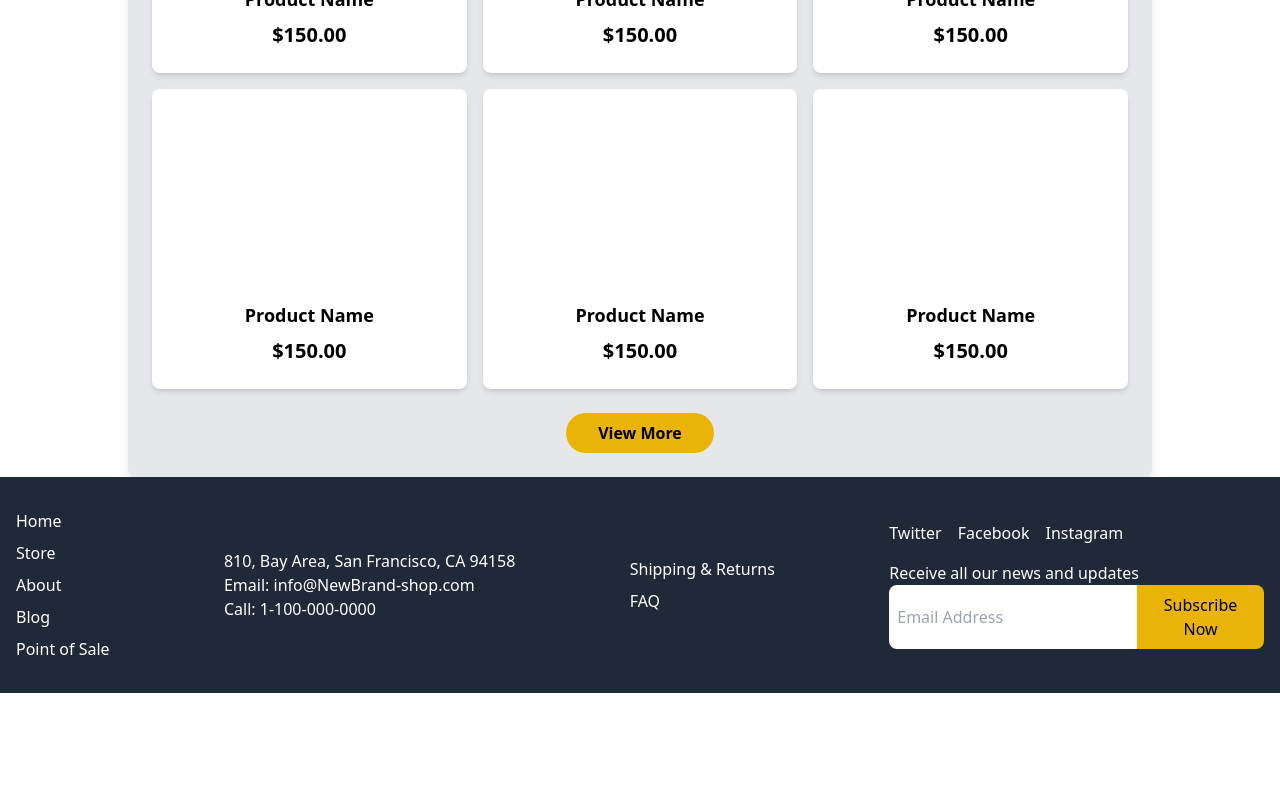
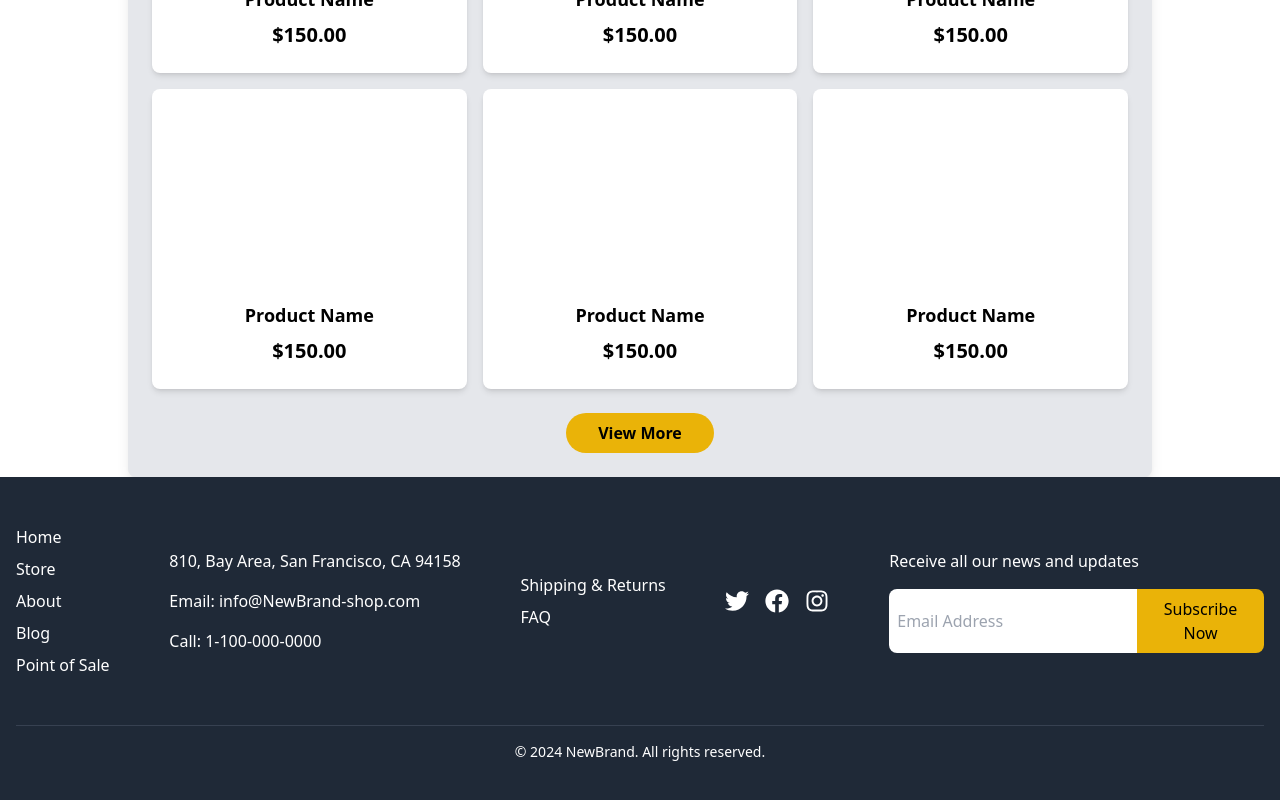
Before and after one commit to jorgesantos001/teste_desenvolvedor, a React (Create React App) app: page / in a window 1280 px wide. Shown: the part 2115-2915 px from the top of the page. Before the commit the page ends 2808 px from the top, so only its background shows below. Built offline with nearby package versions, Linux system fonts and the light colour scheme.

Commit message:
Update Footer, including 'NewBrand. All rights reserved.'

```diff
--- a/src/components/Footer.js
+++ b/src/components/Footer.js
@@ -1,11 +1,12 @@
 import React from 'react';
+import { FaTwitter, FaFacebook, FaInstagram } from 'react-icons/fa';
 
 const Footer = () => {
   return (
-    <footer className="bg-gray-800 text-white py-8">
+    <footer className="bg-gray-800 text-white py-12">
       <div className="container mx-auto px-4">
-        <div className="flex flex-col md:flex-row justify-between items-start md:items-center">
-          <div className="flex flex-col mb-6 md:mb-0">
+        <div className="flex flex-col md:flex-row justify-between items-start md:items-center mb-12">
+          <div className="flex flex-col space-y-4 mb-8 md:mb-0">
             <ul className="space-y-2">
               <li><a href="/" className="hover:underline">Home</a></li>
               <li><a href="/store" className="hover:underline">Store</a></li>
@@ -14,38 +15,48 @@ const Footer = () => {
               <li><a href="/pos" className="hover:underline">Point of Sale</a></li>
             </ul>
           </div>
-          <div className="flex flex-col mb-6 md:mb-0">
+
+          <div className="flex flex-col space-y-4 mb-8 md:mb-0">
             <p>810, Bay Area, San Francisco, CA 94158</p>
             <p>Email: <a href="mailto:info@NewBrand-shop.com" className="hover:underline">info@NewBrand-shop.com</a></p>
             <p>Call: <a href="tel:1-100-000-0000" className="hover:underline">1-100-000-0000</a></p>
           </div>
-          <div className="flex flex-col mb-6 md:mb-0">
+
+          <div className="flex flex-col space-y-4 mb-8 md:mb-0">
             <ul className="space-y-2">
               <li><a href="/shipping-returns" className="hover:underline">Shipping & Returns</a></li>
               <li><a href="/faq" className="hover:underline">FAQ</a></li>
             </ul>
           </div>
-          <div className="flex flex-col mb-6 md:mb-0">
-            <div className="flex space-x-4 mb-4">
-              <a href="https://twitter.com" className="hover:underline">Twitter</a>
-              <a href="https://facebook.com" className="hover:underline">Facebook</a>
-              <a href="https://instagram.com" className="hover:underline">Instagram</a>
+
+          <div className="flex flex-col space-y-4 mb-8 md:mb-0">
+            <div className="flex space-x-4">
+              <a href="https://twitter.com" className="hover:text-gray-400"><FaTwitter className="text-2xl" /></a>
+              <a href="https://facebook.com" className="hover:text-gray-400"><FaFacebook className="text-2xl" /></a>
+              <a href="https://instagram.com" className="hover:text-gray-400"><FaInstagram className="text-2xl" /></a>
             </div>
+          </div>
+
+          <div className="flex flex-col space-y-4 mb-8 md:mb-0">
             <p>Receive all our news and updates</p>
-            <form className="flex flex-col md:flex-row">
+            <form className="flex">
               <input
                 type="email"
                 placeholder="Email Address"
-                className="p-2 rounded-l-lg w-full md:w-2/3 mb-2 md:mb-0"
+                className="p-2 rounded-l-lg w-2/3"
               />
               <button
                 type="submit"
-                className="bg-yellow-500 text-black p-2 rounded-r-lg hover:bg-yellow-400 transition w-full md:w-auto"
+                className="bg-yellow-500 text-black p-2 rounded-r-lg hover:bg-yellow-400 transition"
               >
                 Subscribe Now
               </button>
             </form>
           </div>
+        </div>
+
+        <div className="text-center border-t border-gray-700 pt-4 mt-6">
+          <p className="text-sm">&copy; {new Date().getFullYear()} NewBrand. All rights reserved.</p>
         </div>
       </div>
     </footer>
```
